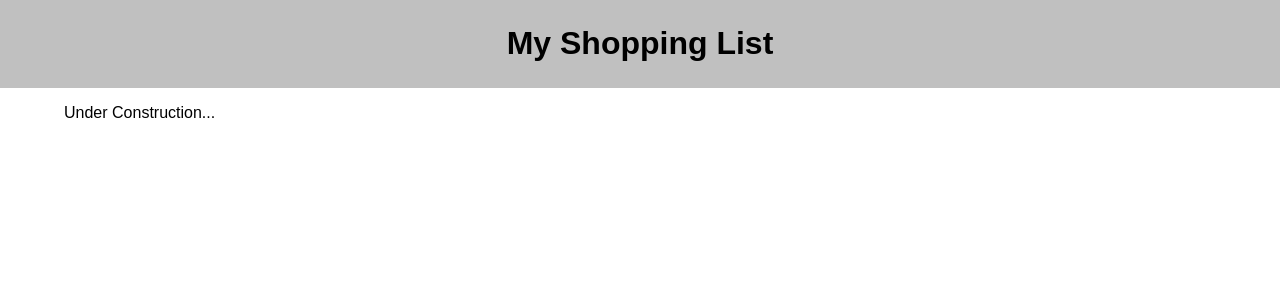
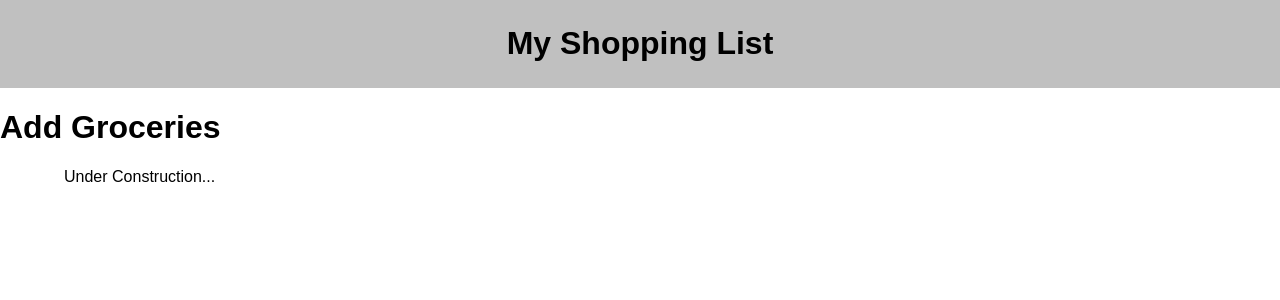
Before and after one commit to ciaci0028/group-fs-react-shopping-list, a React (Create React App) app: page / in a window 1280 px wide. Shown: the top 300 px of the page. Built offline with nearby package versions, Linux system fonts and the light colour scheme.

Commit message:
created GroceryForm component and sourced it into app.jsx

```diff
--- a/src/components/App/App.jsx
+++ b/src/components/App/App.jsx
@@ -2,12 +2,14 @@ import React from 'react';
 
 import Header from '../Header/Header.jsx'
 import './App.css';
+import GroceryForm from '../GroceryForm/GroceryForm'
 
 
 function App() {
     return (
         <div className="App">
             <Header />
+            <GroceryForm />
             <main>
                 <p>Under Construction...</p>
             </main>
--- /dev/null
+++ b/src/components/GroceryForm/GroceryForm.jsx
@@ -0,0 +1,9 @@
+function GroceryForm () {
+    return (
+        <>
+            <h1>Add Groceries</h1>
+        </>
+    )
+};
+
+export default GroceryForm;
```
